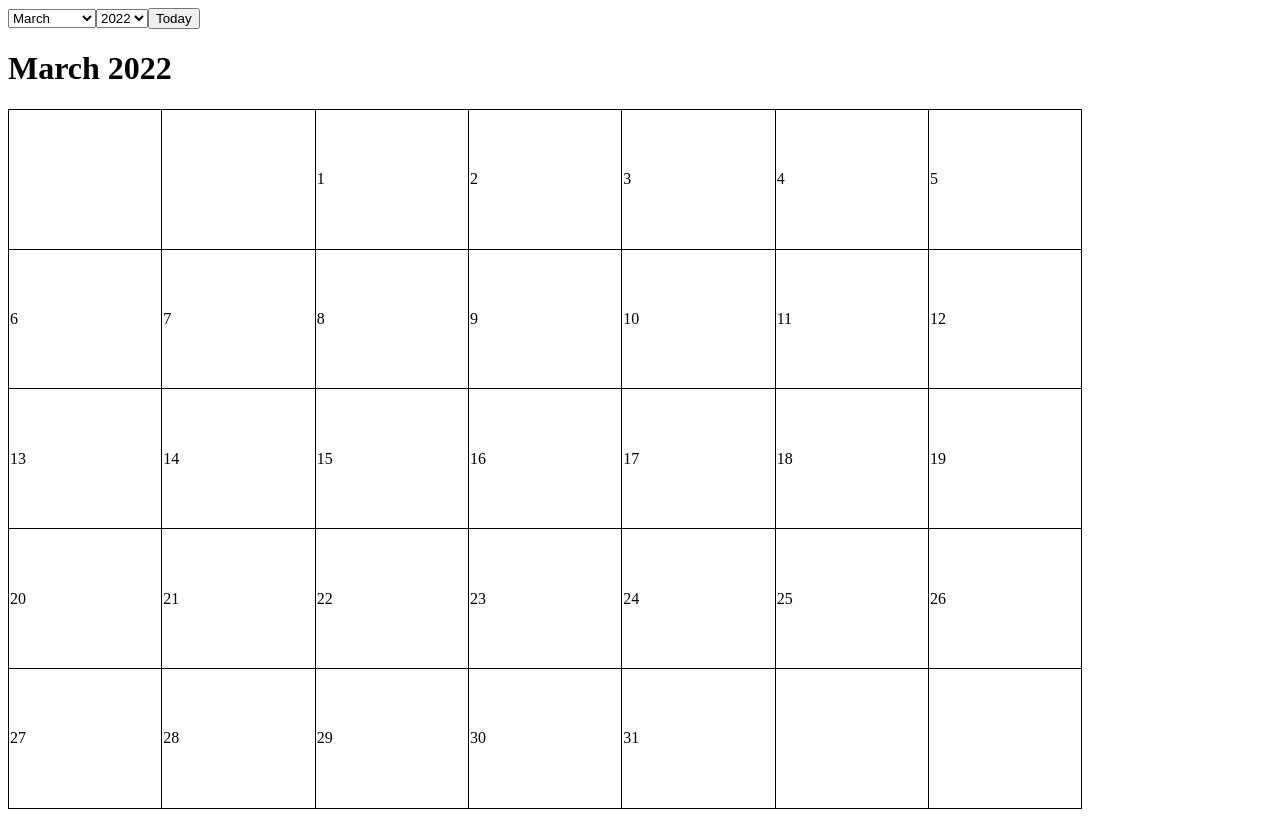
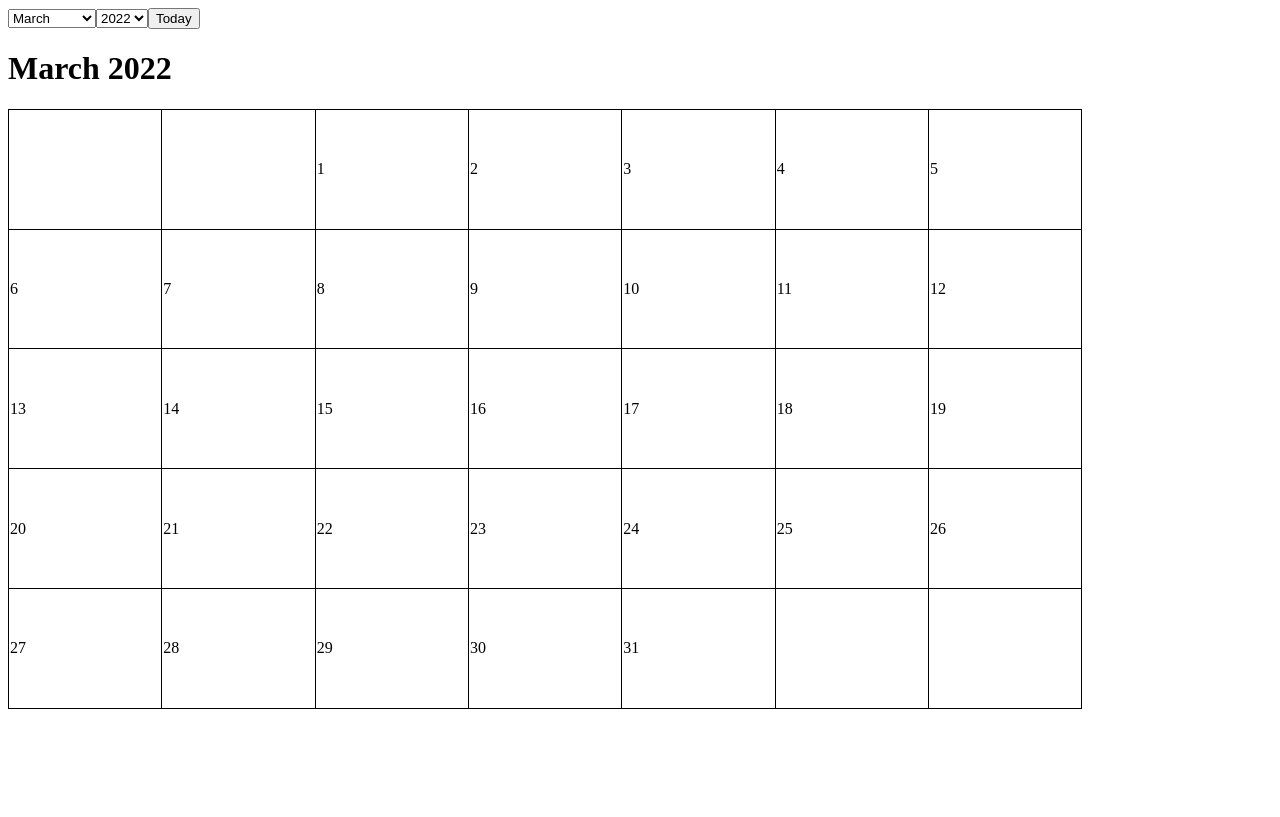
Before and after one commit to Park-Joyeong/Hoogle-Calendar, a React (Create React App) app: page / in a window 1280 px wide. Built offline with nearby package versions, Linux system fonts and the light colour scheme.

Commit message:
Today button function

```diff
--- a/src/components/Calendar/CalendarComponents/MonthSelector.tsx
+++ b/src/components/Calendar/CalendarComponents/MonthSelector.tsx
@@ -18,7 +18,9 @@ const MonthSelector = ({ selectedYYYYMM, handleSelectedYYYYMMChange }: Props) =>
         handleSelectedYYYYMMChange(selectedYYYY + event.target.value);
     };
     const handleTodayBtnClick = () => {
-        alert("Clicked");
+        const currentYYYYMM =
+            new Date().getFullYear().toString() + (new Date().getMonth() + 1).toString().padStart(2, "0");
+        handleSelectedYYYYMMChange(currentYYYYMM);
     };
     return (
         <div className="month-selector">
--- a/src/css/calendar-body.css
+++ b/src/css/calendar-body.css
@@ -6,5 +6,5 @@
 
 .calendar-body-table {
     width: 85%;
-    height: 700px;
+    height: 600px;
 }
```
